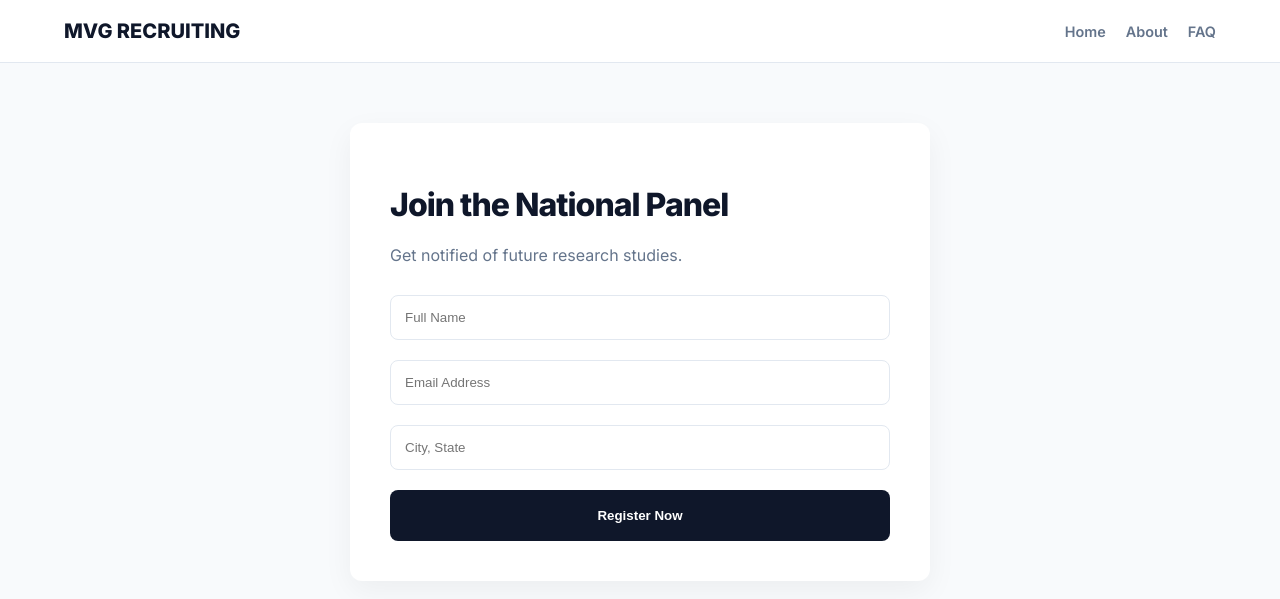
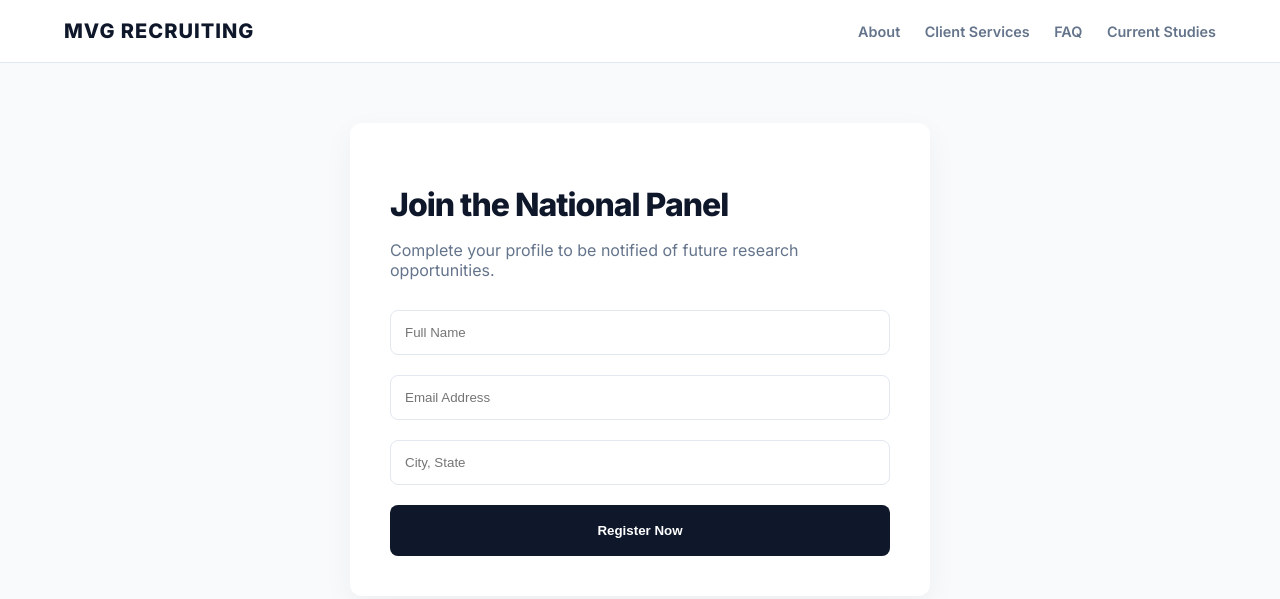
Before and after one commit to kelseygluck15-del/mvg-recruiting, a plain HTML site: page signup.html in a window 1280 px wide. Drawn offline with Linux system fonts and the light colour scheme.

Commit message:
Update signup.html

```diff
--- a/signup.html
+++ b/signup.html
@@ -6,10 +6,10 @@
     <link href="https://fonts.googleapis.com/css2?family=Inter:wght@400;600;800&display=swap" rel="stylesheet">
     <style>
         :root { --primary: #0f172a; --accent: #0d9488; --light: #f8fafc; }
-        body { font-family: 'Inter', sans-serif; background: var(--light); margin:0; }
-        header { background: #fff; padding: 1.2rem 5%; border-bottom: 1px solid #e2e8f0; display: flex; justify-content: space-between; align-items: center; }
-        .logo { font-weight: 800; font-size: 1.25rem; color: var(--primary); text-decoration: none; text-transform: uppercase; }
-        nav a { margin-left: 20px; text-decoration: none; color: #64748b; font-size: 0.9rem; font-weight: 600; }
+        body { font-family: 'Inter', sans-serif; background: var(--light); margin: 0; }
+        header { background: #fff; padding: 1.2rem 5%; border-bottom: 1px solid #e2e8f0; display: flex; justify-content: space-between; align-items: center; position: sticky; top: 0; z-index: 1000; }
+        .logo { font-weight: 800; font-size: 1.25rem; color: var(--primary); text-decoration: none; text-transform: uppercase; letter-spacing: 1px; }
+        nav a { margin-left: 20px; text-decoration: none; color: #64748b; font-size: 0.9rem; font-weight: 600; transition: 0.3s; }
         .container { max-width: 500px; margin: 60px auto; background: white; padding: 40px; border-radius: 12px; box-shadow: 0 10px 30px rgba(0,0,0,0.05); }
         input { width: 100%; padding: 14px; margin-bottom: 20px; border: 1px solid #e2e8f0; border-radius: 8px; box-sizing: border-box; }
         .btn { background: var(--primary); color: white; padding: 18px; border: none; width: 100%; border-radius: 8px; font-weight: 800; cursor: pointer; }
@@ -18,11 +18,16 @@
 <body>
 <header>
     <a href="index.html" class="logo">MVG RECRUITING</a>
-    <nav><a href="index.html">Home</a><a href="about.html">About</a><a href="faq.html">FAQ</a></nav>
+    <nav>
+        <a href="about.html">About</a>
+        <a href="clients.html">Client Services</a>
+        <a href="faq.html">FAQ</a>
+        <a href="studies.html">Current Studies</a>
+    </nav>
 </header>
 <div class="container">
-    <h1 style="color:var(--primary); letter-spacing:-1px;">Join the National Panel</h1>
-    <p style="color:#64748b; margin-bottom:30px;">Get notified of future research studies.</p>
+    <h1 style="color:var(--primary); letter-spacing:-1px; margin-bottom: 10px;">Join the National Panel</h1>
+    <p style="color:#64748b; margin-bottom:30px;">Complete your profile to be notified of future research opportunities.</p>
     <form action="https://formspree.io/f/mzdapelo" method="POST">
         <input type="text" name="name" placeholder="Full Name" required>
         <input type="email" name="email" placeholder="Email Address" required>
```
